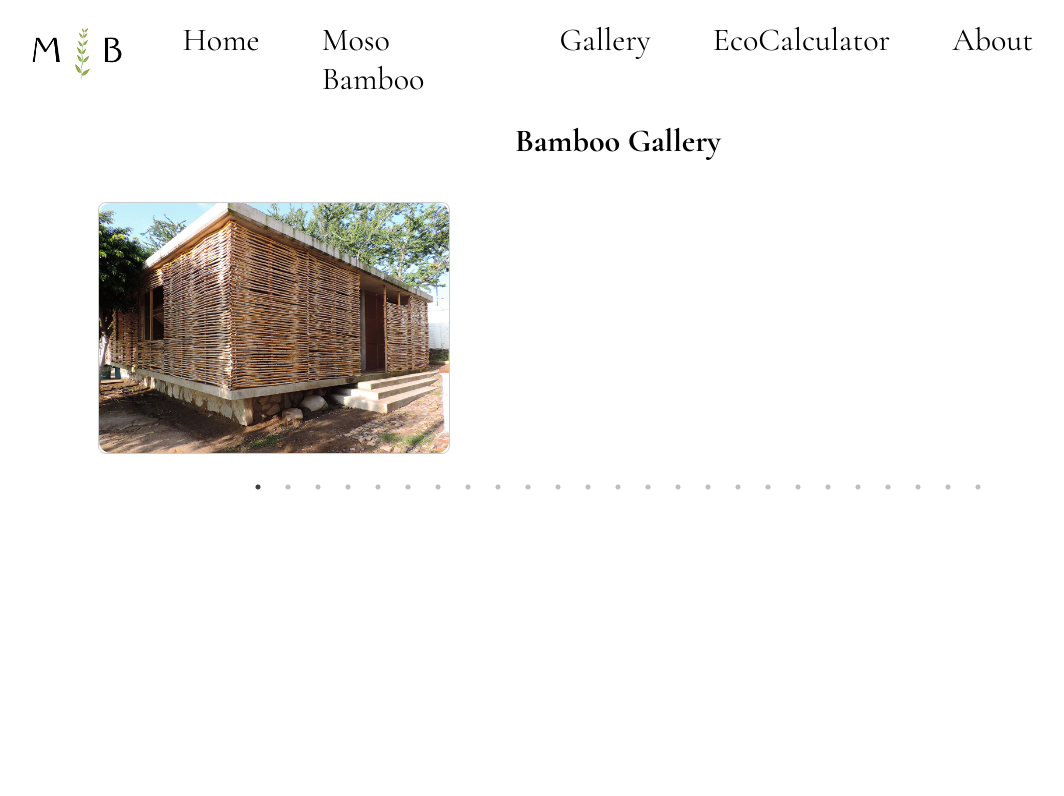
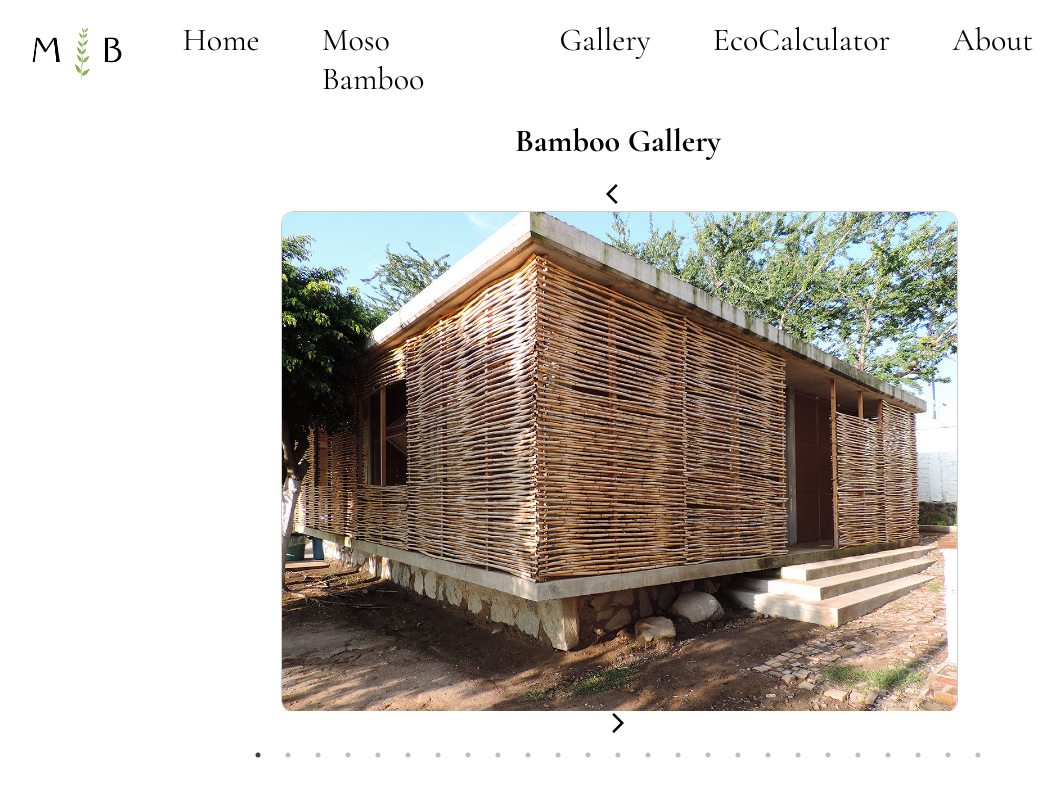
Before and after one commit to Timak333/bamboowebsite, a React (Create React App) app in the folder frontend/: page /ViewGallery in a window 1280 px wide. Shown: the top 796 px of the page, without its empty margins (22-1086 px from the left). Built offline with nearby package versions, Linux system fonts and the light colour scheme.

Commit message:
fixing styling on viewgallery page

```diff
--- a/frontend/src/Pages/ViewGallery.css
+++ b/frontend/src/Pages/ViewGallery.css
@@ -1,8 +1,10 @@
 .galleryContainer {
+    position: relative;
     padding: 100px;
     text-align: center;
     background-color: white;
-    min-height: 100vh;
+    max-width: 100%;
+    margin: auto;
 }
 
 .slick-slide {
@@ -11,9 +13,19 @@
     align-items: center;
 }
 
-.cardContainer {
-    display: flex;
-    justify-content: center;
-    align-items: center;
-    flex-wrap: wrap;
+.prevArrow, .nextArrow {
+    position: absolute;
+    top: 50%;
+    transform: translateY(-50%);
+    z-index: 2;
+    cursor: pointer;
+    color: #333;
 }
+
+.prevArrow {
+    left: -30px;
+}
+
+.nextArrow {
+    right: -30px;
+}
--- a/frontend/src/Pages/ViewGallery.js
+++ b/frontend/src/Pages/ViewGallery.js
@@ -5,6 +5,20 @@ import GalleryData from '../assets/Data/GalleryData';
 import 'slick-carousel/slick/slick.css';
 import 'slick-carousel/slick/slick-theme.css';
 import './ViewGallery.css';
+import ArrowBackIosIcon from '@mui/icons-material/ArrowBackIos';
+import ArrowForwardIosIcon from '@mui/icons-material/ArrowForwardIos';
+
+const NextArrow = ({ onClick }) => (
+    <div className="arrowNext" onClick={onClick}>
+        <ArrowForwardIosIcon />
+    </div>
+)
+
+const PrevArrow = ({ onClick }) => (
+    <div className="arrowPrev" onClick={onClick}>
+        <ArrowBackIosIcon />
+    </div>
+)
 
 const ViewGallery = () => {
     const settings = {
@@ -13,6 +27,8 @@ const ViewGallery = () => {
         speed: 500,
         slidesToShow: 1,
         slidesToScroll: 1,
+        nextArrow: <NextArrow />,
+        prevArrow: <PrevArrow />,
         responsive: [
             {
                 breakpoint: 768,
--- a/frontend/src/components/Flipcard/Flipcard.css
+++ b/frontend/src/components/Flipcard/Flipcard.css
@@ -1,8 +1,8 @@
 .cardContainer {
     perspective: 1000px;
-    width: 350px;
-    height: 250px;
-    margin: 20px;
+    width: 675px;
+    height: 500px;
+    margin: 0 auto;
     cursor: pointer;
 }
 
@@ -10,6 +10,7 @@
     width: 100%;
     height: 100%;
     position: relative;
+    overflow: visible;
 }
 
 .cardFace {
@@ -27,6 +28,7 @@
 
 .cardFront {
     background-color: #fff;
+    border-radius: 12px;
 }
 
 .cardBack {
@@ -34,6 +36,7 @@
     transform: rotateY(180deg);
     padding: 20px;
     text-align: center;
+    border-radius: 12px;
 }
 
 .cardImage {
--- a/frontend/src/components/Navbar/Navbar.css
+++ b/frontend/src/components/Navbar/Navbar.css
@@ -93,6 +93,10 @@
     margin-right: -10rem;
 }
 
+.viewGalleryNavbar .navbarLinks {
+    margin-right: -10rem;
+}
+
 @media screen and (max-width: 1024px) {
     .navbarLinks {
         display: none
--- a/frontend/src/components/Navbar/Navbar.js
+++ b/frontend/src/components/Navbar/Navbar.js
@@ -29,6 +29,7 @@ const Navbar = () => {
                 </button>
             </div>
            <nav className= {`navbar ${location.pathname === '/Gallery' ? 'galleryNavbar' : ''}`}>
+
             {!hideLogo ? (
             <Link to="/"><img src={webLogo} alt="Logo" className="logo" /></Link>
             ) : (
```
